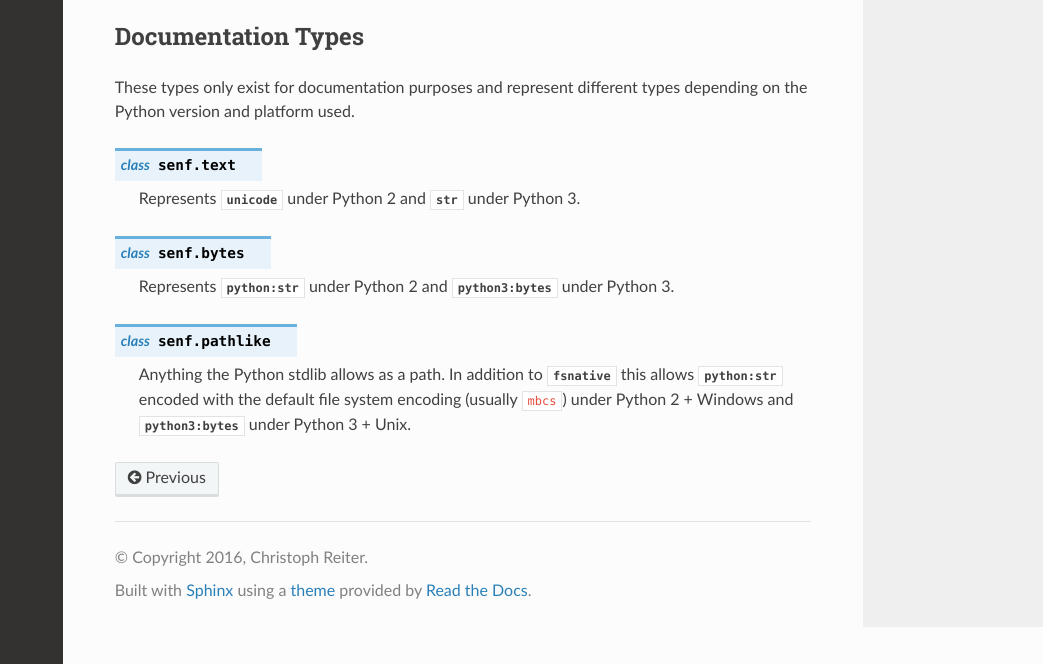
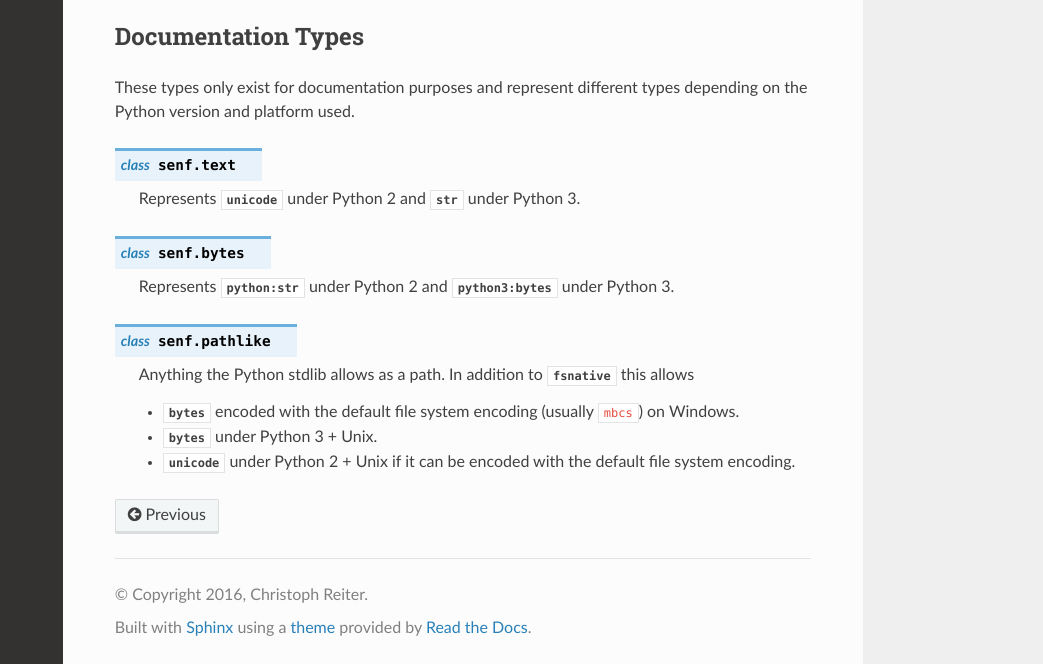
Before and after one commit to quodlibet/senf, a Sphinx documentation site: the page built from docs/api.rst, in a window 1280 px wide and 900 px high, scrolled down 5373 px, cut to the strip 236-900 px from the top of the window. Shown: the whole strip, without its empty margins (237-1280 px from the left). Built offline with Sphinx 7.4.7 and the Read the Docs theme 2.0.0, drawn with Linux system fonts in a browser that asks for light colours.

Commit message:
docs: clarify pathlike types/encoding

```diff
--- a/docs/api.rst
+++ b/docs/api.rst
@@ -153,6 +153,10 @@ types depending on the Python version and platform used.
 .. class:: pathlike()
 
     Anything the Python stdlib allows as a path. In addition to `fsnative`
-    this allows :obj:`python:str` encoded with the default file system
-    encoding (usually ``mbcs``) under Python 2 + Windows and
-    :obj:`python3:bytes` under Python 3 + Unix.
+    this allows
+
+    * :obj:`bytes` encoded with the default file system encoding
+      (usually ``mbcs``) on Windows.
+    * :obj:`bytes` under Python 3 + Unix.
+    * :obj:`unicode` under Python 2 + Unix if it can be encoded with the
+      default file system encoding.
```
